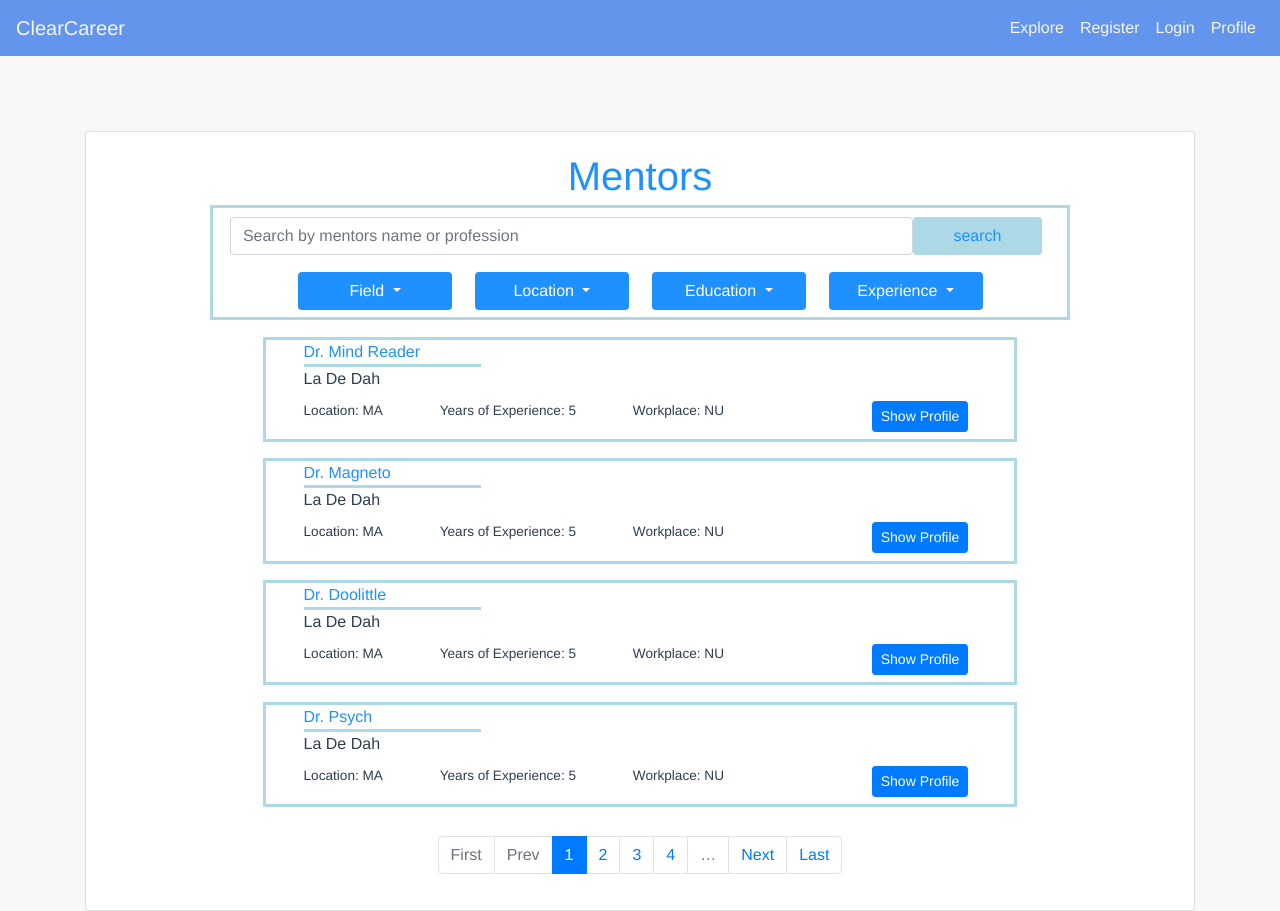
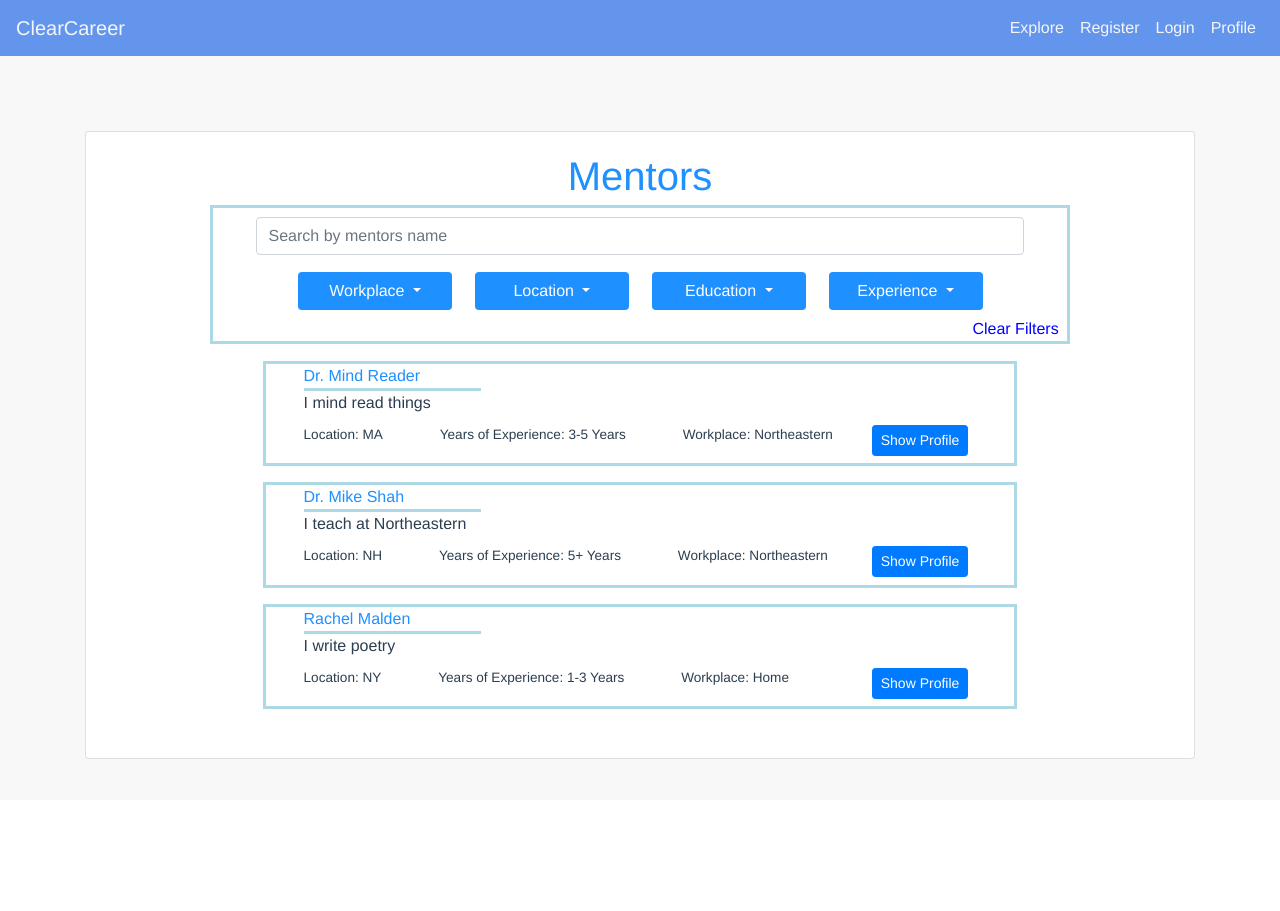
Before and after one commit to jerrylanning/clear-career, a Vue app: page /search-mentors in a window 1280 px wide. After the commit the page ends 800 px from the top, so only its background shows below. Built offline with nearby package versions, Linux system fonts and the light colour scheme; what vue-graph would draw is missing.

Commit message:
Dynamic search mentors

```diff
--- a/src/components/pages/SearchMentors.vue
+++ b/src/components/pages/SearchMentors.vue
@@ -5,18 +5,16 @@
                 <h1>Mentors</h1>
                 <div class="search-mentor-box outlineBox">
                     <div class="form-inline">
-                        <input class="form-control search-mentor-bar" placeholder="Search by mentors name or profession"/>
-                        <button class="btn search-button">search</button>
+                        <input class="form-control search-mentor-bar" placeholder="Search by mentors name" @change="updateKeyword"/>
                     </div>
                     <div class="form-inline search-mentor-dropdown-container">
                         <div class="dropdown">
                             <button class="btn dropdown-toggle" type="button" data-toggle="dropdown" aria-haspopup="true" aria-expanded="false">
-                                Field
+                                Workplace
                             </button>
                             <div class="dropdown-menu" aria-labelledby="dropdownMenu2">
-                                <button class="dropdown-item" type="button">Computer Science</button>
-                                <button class="dropdown-item" type="button">Psychology</button>
-                                <button class="dropdown-item" type="button">Teaching</button>
+                                <button class="dropdown-item" type="button" @click="filterByWorlkplace('Northeastern')">Northeastern</button>
+                                <button class="dropdown-item" type="button" @click="filterByWorlkplace('Home')">Home</button>
                             </div>
                         </div>
                         <div class="dropdown search-mentor-dropdown">
@@ -24,9 +22,9 @@
                                 Location
                             </button>
                             <div class="dropdown-menu" aria-labelledby="dropdownMenu2">
-                                <button class="dropdown-item" type="button">50 Miles</button>
-                                <button class="dropdown-item" type="button">100 Miles</button>
-                                <button class="dropdown-item" type="button">200 miles</button>
+                                <button class="dropdown-item" @click="filterByLocation('MA')">MA</button>
+                                <button class="dropdown-item" @click="filterByLocation('NY')" type="button">NY</button>
+                                <button class="dropdown-item" @click="filterByLocation('NH')" type="button">NH</button>
                             </div>
                         </div>
                         <div class="dropdown search-mentor-dropdown">
@@ -34,9 +32,9 @@
                                 Education
                             </button>
                             <div class="dropdown-menu" aria-labelledby="dropdownMenu2">
-                                <button class="dropdown-item" type="button">High School</button>
-                                <button class="dropdown-item" type="button">Bachelor's Degree</button>
-                                <button class="dropdown-item" type="button">Masters/PhD</button>
+                                <button class="dropdown-item" type="button" @click="filterByEducation('High School')">High School</button>
+                                <button class="dropdown-item" type="button" @click="filterByEducation('Bachelor')">Bachelor</button>
+                                <button class="dropdown-item" type="button" @click="filterByEducation('Masters/PhD')">Masters/PhD</button>
                             </div>
                         </div>
                         <div class="dropdown search-mentor-dropdown">
@@ -44,29 +42,32 @@
                                 Experience
                             </button>
                             <div class="dropdown-menu" aria-labelledby="dropdownMenu2">
-                                <button class="dropdown-item" type="button">0-1 Years</button>
-                                <button class="dropdown-item" type="button">1-3 Years</button>
-                                <button class="dropdown-item" type="button">3-5 Years</button>
+                                <button class="dropdown-item" type="button" @click="filterByExperience('0-1 Years')">0-1 Years</button>
+                                <button class="dropdown-item" type="button" @click="filterByExperience('1-3 Years')">1-3 Years</button>
+                                <button class="dropdown-item" type="button" @click="filterByExperience('3-5 Years')">3-5 Years</button>
+                                <button class="dropdown-item" type="button" @click="filterByExperience('5+ Years')">5+ Years</button>
+
                             </div>
                         </div>
                     </div>
+                    <div class="clearFilters" @click="clearFilters">
+                        Clear Filters
+                    </div>
                 </div>
                 <div class="mentor-card-container">
-                    <MentorCard name="Dr. Mind Reader" description="La De Dah" location="MA" yearsOfExperience="5" workplace="NU"/>
-                    <MentorCard name="Dr. Magneto" description="La De Dah" location="MA" yearsOfExperience="5" workplace="NU"/>
-                    <MentorCard name="Dr. Doolittle" description="La De Dah" location="MA" yearsOfExperience="5" workplace="NU"/>
-                    <MentorCard name="Dr. Psych" description="La De Dah" location="MA" yearsOfExperience="5" workplace="NU"/>
+                    <MentorCard  v-for="mentor in currentMentors" :key="mentor.title" :name="mentor.title" :description="mentor.bio"
+                        :location="mentor.location" :yearsOfExperience="mentor.yearsOfExperience" :workplace="mentor.workplace"/>
                 </div>
-                <b-pagination
-                        v-model="currentPage"
-                        :total-rows="rows"
-                        :per-page="perPage"
-                        first-text="First"
-                        prev-text="Prev"
-                        next-text="Next"
-                        last-text="Last"
-                        align="center"
-                ></b-pagination>
+                <!--<b-pagination-->
+                        <!--v-model="currentPage"-->
+                        <!--:total-rows="rows"-->
+                        <!--:per-page="perPage"-->
+                        <!--first-text="First"-->
+                        <!--prev-text="Prev"-->
+                        <!--next-text="Next"-->
+                        <!--last-text="Last"-->
+                        <!--align="center"-->
+                <!--&gt;</b-pagination>-->
             </b-card>
         </div>
     </b-container>
@@ -74,15 +75,73 @@
 
 <script>
     import MentorCard from "../assets/MentorCard";
+    import {mapGetters} from "vuex";
+
     export default {
         name: "SearchMentors",
         components: {MentorCard},
+        methods: {
+            updateKeyword(event) {
+                let query = event.target.value.toLowerCase();
+                this.currentMentors = this.allMentors.filter((mentor) => {
+                    let mentorTitle = mentor.title.toLocaleLowerCase();
+                    return mentorTitle.includes(query)
+                });
+            },
+            filterByWorlkplace(string) {
+                let query = string.toLowerCase();
+                this.currentMentors = this.currentMentors.filter((mentor) => {
+                    let mentorField = mentor.workplace.toLowerCase();
+                    return mentorField.includes(query)
+                })
+            },
+            filterByLocation(string) {
+                let query = string.toLowerCase();
+                this.currentMentors = this.currentMentors.filter((mentor) => {
+                    let mentorField = mentor.location.toLowerCase();
+                    return mentorField.includes(query)
+                })
+            },
+            filterByEducation(string) {
+                let query = string.toLowerCase();
+                this.currentMentors = this.currentMentors.filter((mentor) => {
+                    let mentorField = mentor.education.toLowerCase();
+                    return mentorField.includes(query)
+                })
+            },
+            filterByExperience(string) {
+                let query = string.toLowerCase();
+                this.currentMentors = this.currentMentors.filter((mentor) => {
+                    let mentorField = mentor.yearsOfExperience.toLowerCase();
+                    return mentorField.includes(query)
+                })
+             },
+            clearFilters() {
+                this.currentMentors = this.allMentors
+            },
+        },
         data() {
             return {
                 perPage: 10,
                 rows: 100,
-                currentPage: 1
+                currentPage: 1,
+                allMentors: [],
+                currentMentors: [],
+                location: "",
+                field: "",
+                education: "",
+                experienceSort: "",
+
             }
+        },
+        computed:{
+            ...mapGetters([
+                'getAllMentors'
+            ])
+        },
+        mounted(){
+            this.currentMentors = this.getAllMentors();
+            this.allMentors = this.getAllMentors();
         }
     }
 </script>
@@ -94,23 +153,11 @@
     }
 
     .search-mentor-bar {
-        width: 80%;
-        margin-left: 2%;
+        width: 90%;
+        margin-left: 5%;
         margin-top: 1%;
     }
 
-    .search-button {
-        margin-top: 1%;
-        width: 15%;
-        background-color: lightblue;
-        color: dodgerblue;
-        outline-color: lightblue;
-    }
-
-    .search-button:hover {
-        background-color: cornflowerblue;
-        color: white;
-    }
     .search-mentor-dropdown-container {
         margin-left: 10%;
         margin-top: 2%;
@@ -141,5 +188,14 @@
         text-align: center;
         margin-bottom: 3%;
     }
+    .clearFilters {
+        text-align: right;
+        margin-right: 1%;
+        color: blue;
+    }
+    .clearFilters:hover {
+        cursor: pointer;
+        text-decoration: underline;
+    }
 
 </style>
--- a/src/data/users.js
+++ b/src/data/users.js
@@ -11,8 +11,45 @@ export default [
         username: "mindRead",
         password: "password",
         firstName: "Mind",
+        title: "Dr. Mind Reader",
         lastName: "Reader",
         email: "read@hci.com",
-        type: "mentor"
+        type: "mentor",
+        bio: "I mind read things",
+        location: "MA",
+        yearsOfExperience: "3-5 Years",
+        workplace: "Northeastern",
+        jobTitle: "Psychologist",
+        education: "Masters/PhD"
+    },
+    {
+        username: "mikeShah",
+        password: "password",
+        firstName: "Mike",
+        title: "Dr. Mike Shah",
+        lastName: "Shah",
+        email: "mikeShah@hci.com",
+        type: "mentor",
+        bio: "I teach at Northeastern",
+        location: "NH",
+        yearsOfExperience: "5+ Years",
+        workplace: "Northeastern",
+        jobTitle: "Professor",
+        education: "Masters/PhD"
+    },
+    {
+        username: "rachelM",
+        password: "password",
+        firstName: "Rachel",
+        title: "Rachel Malden",
+        lastName: "Reader",
+        email: "rachelM@hci.com",
+        type: "mentor",
+        bio: "I write poetry",
+        location: "NY",
+        yearsOfExperience: "1-3 Years",
+        workplace: "Home",
+        jobTitle: "Poet",
+        education: "High School"
     }
 ]
--- a/src/store/getters.js
+++ b/src/store/getters.js
@@ -1,16 +1,22 @@
 export default {
     usersCount: (state) => {
+        return() => {
             return state.users.length
+        }
     },
     getAllMentees: (state) => {
+        return() => {
             return state.users.filter((user) => {
                 return user.type === 'mentee'
             })
+        }
     },
     getAllMentors: (state) => {
+        return() => {
             return state.users.filter((user) => {
                 return user.type === 'mentor'
             })
+        }
     },
     getUserWithUsername(state){
         return (username) => {
```
Also changed, not shown: src/components/pages/Explore.vue (+5 -5 lines). Lines whose indentation alone changed are shown as unchanged.
